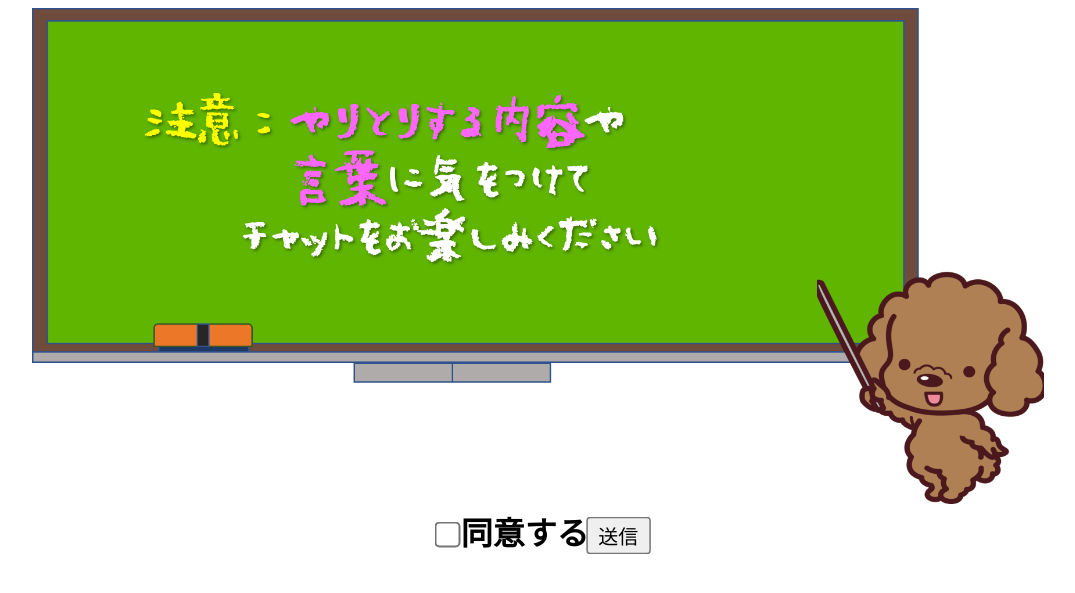
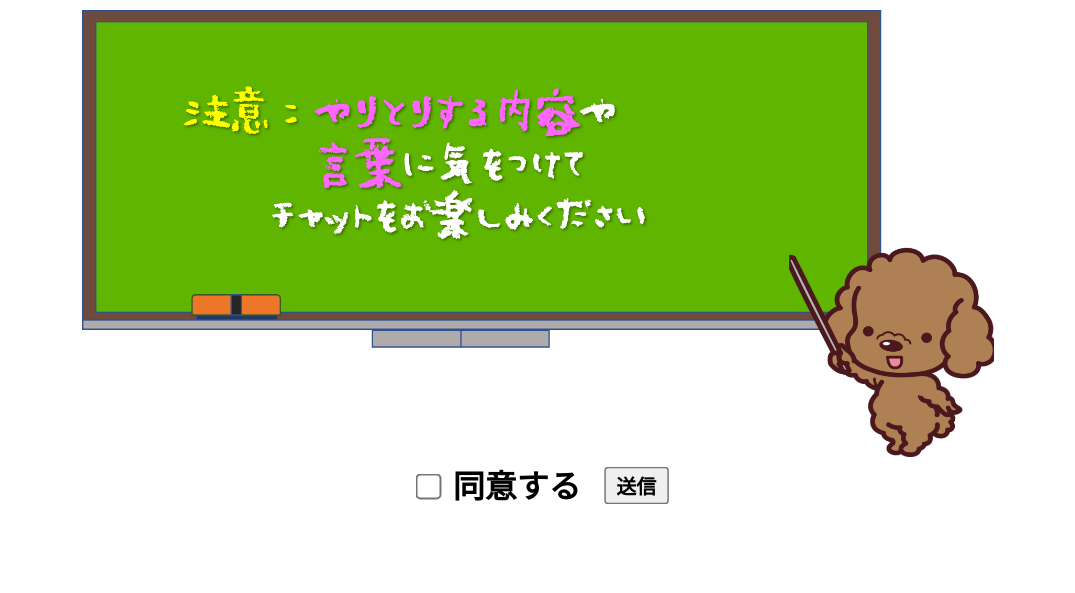
Before and after one commit to HackathonGteam/gteam, a Flask app: template templates/agreement.html in a window 1280 px wide. Shown: the top 593 px of the page, without its empty margins (102-1177 px from the left). Run offline with Flask 2, Linux system fonts and the light colour scheme; the template is opened without the code that fills it: most values are stand-ins (such as "Sample title", 1, 10 or a date in 2020); some libraries are stand-ins or nearby versions.

Commit message:
同意画面のリファクタリング

```diff
--- a/static/css/agreement.css
+++ b/static/css/agreement.css
@@ -1,20 +1,26 @@
-.agreementimg{
+.agreement {
+  text-align: center;
+}
+
+.agreement img {
+  margin-top: 10px;
   width: 80%;
 }
-.outsideagreementimg{
-  text-align: center;
-}
+
 .checkbox{
   transform: scale(2);
 }
-.checkboxmsg{
-  font-size:xx-large;
-  font-weight: bolder;
-  vertical-align:-10%;
+
+.checkbox-label{
+  margin-left: 10px;
+  vertical-align: -5px;
+  font-size: 32px;
+  font-weight: bold;
 }
-.checkboxframe{
-  text-align: center;
+
+.checkbox-button {
+  transform: scale(1.5);
+  margin-left: 30px;
+  vertical-align: 2px;
+  font-weight: bold;
 }
-button{
-  transform: scale(1.5);
-}
--- a/static/css/styles.css
+++ b/static/css/styles.css
@@ -5,3 +5,4 @@
 @import 'registration.css';
 @import 'channel.css';
 @import 'message.css';
+@import 'agreement.css';
--- a/templates/agreement.html
+++ b/templates/agreement.html
@@ -1,27 +1,17 @@
-<!DOCTYPE html>
-<html lang="ja">
-<head>
-    <meta charset="UTF-8">
-    <meta http-equiv="X-UA-Compatible" content="IE=edge">
-    <meta name="viewport" content="width=device-width, initial-scale=1.0">
-    <!--Flaskのテンプレートの継承を利用する-->
-    {% block title %}{% endblock %}
-    <link rel="stylesheet" href="{{url_for('static',filename='css/agreement.css')}}">
-</head>
-<body>
-  <div class="outsideagreementimg">
-    <!-- 画像を持ってくる -->
-    <img src="../static/img/agreement.png" class="agreementimg">
-  <div class="checkboxframe">
-    <!-- flaskの/agreementを使う -->
-  <form action="/agreement" method="POST">
-    <!-- チェックボックス -->
-    <input type="checkbox" id="ck1" name="agreement" value="1" class="checkbox">
-    <label for="ck1" class="checkboxmsg">同意する </label>
-    <input type="hidden" value="{{ channelId }}" name="channelId" >
-    <button>送信</button>
-  </form>
-</div>
-</div>
-</body>
-</html>
+{% extends 'base.html' %}
+{% block title %}
+  <title>agreement</title>
+{% endblock %}
+{% block body %}
+  <div class="container">
+    <div class="agreement">
+      <img src="../static/img/agreement.png" alt="">
+      <form action="/agreement" method="POST">
+        <input type="checkbox" class="checkbox" id="check" name="agreement" value="1">
+        <label class="checkbox-label" for="check">同意する</label>
+        <input type="hidden" name="channelId" value="{{ channelId }}" >
+        <button class="checkbox-button">送信</button>
+      </form>
+    </div>
+  </div>
+{% endblock %}
```
